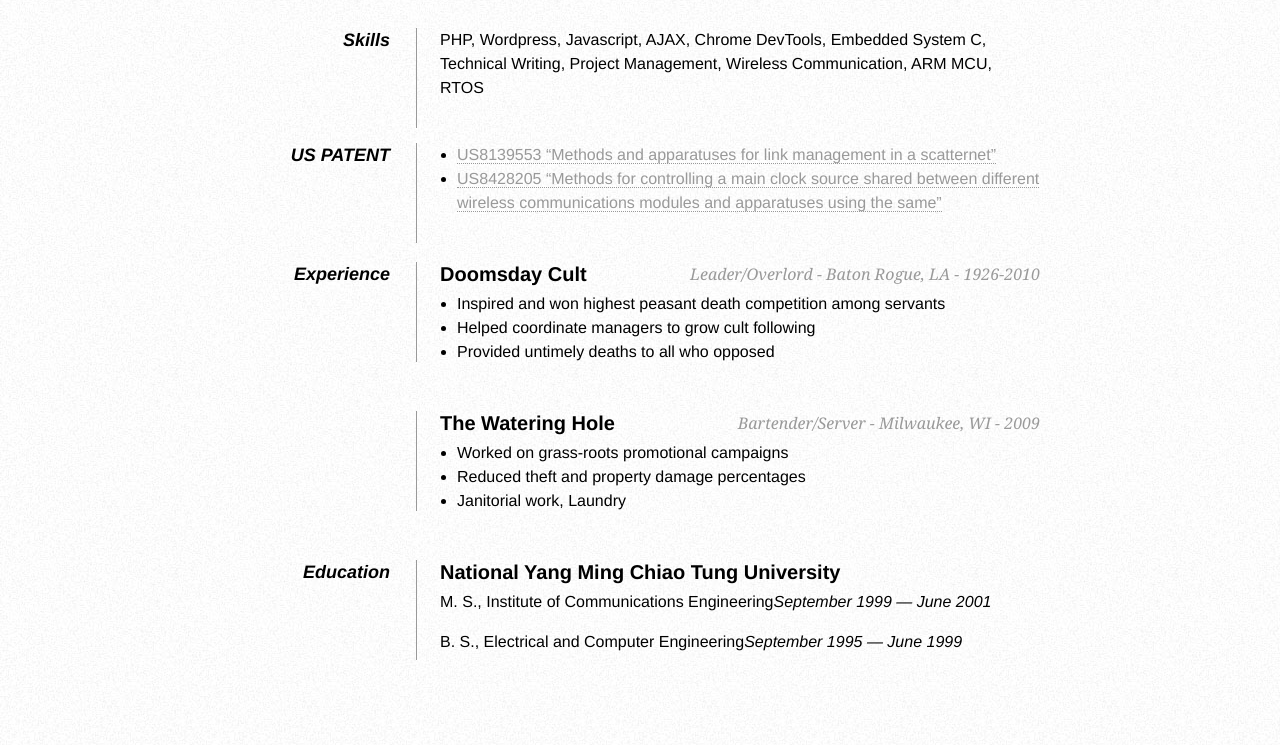
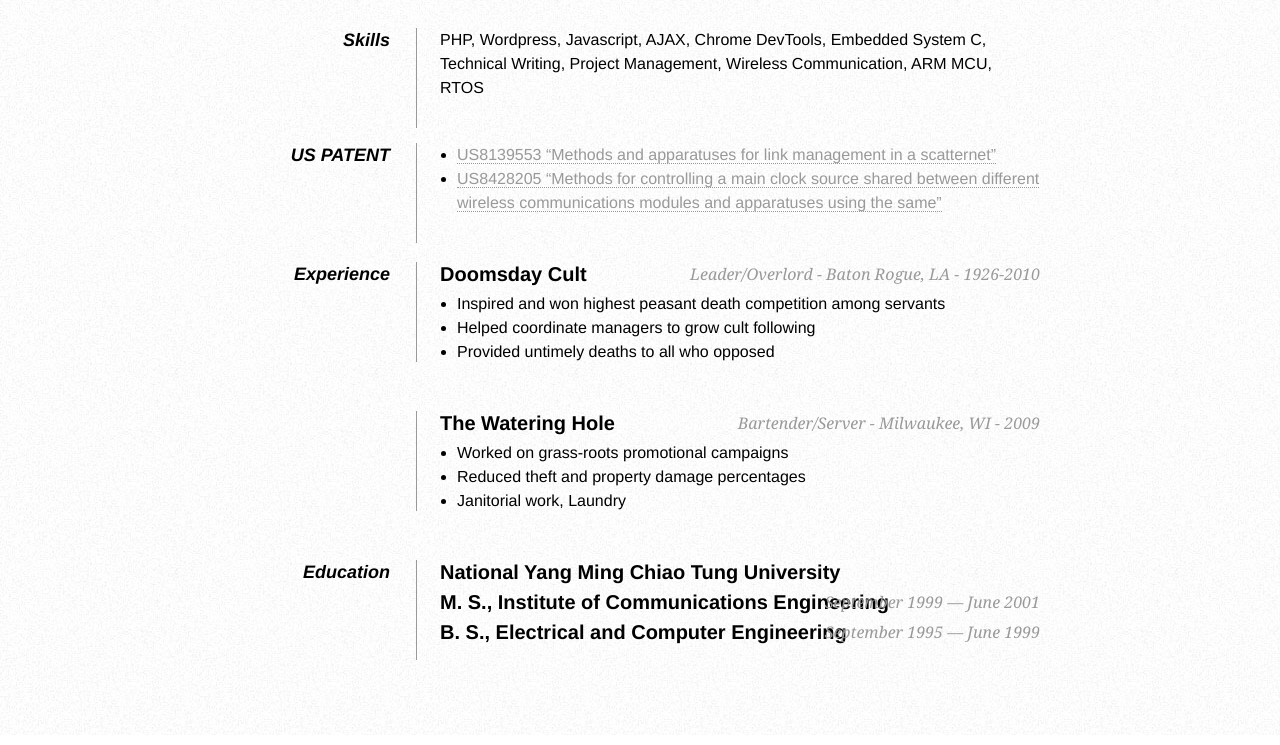
Before and after one commit to liaisontw/liaisontw.github.io, a plain HTML site: page index.html in a window 1280 px wide. Shown: the part 668-1413 px from the top of the page. Drawn offline with Linux system fonts and the light colour scheme.

Commit message:
Update index.html

```diff
--- a/index.html
+++ b/index.html
@@ -132,11 +132,11 @@
             <dt>Education</dt>
             <dd>
                 <h2>National Yang Ming Chiao Tung University</h2>
-                <p>M. S., Institute of Communications Engineering<span><i>September 1999  — June 2001</i></span><br />
-                </p>
-                <p>
+                <h2>M. S., Institute of Communications Engineering<span><i>September 1999  — June 2001</i></span>
+                </h2>
+                <h2>
                    B. S., Electrical and Computer Engineering<span><i>September 1995  — June 1999</i></span><br />
-                 </p>
+                 </h2>
             </dd>
 
             <dd class="clear"></dd>
```
